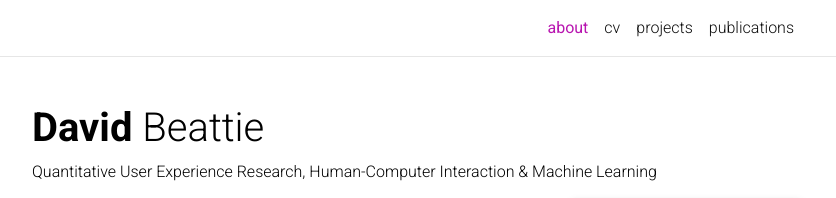
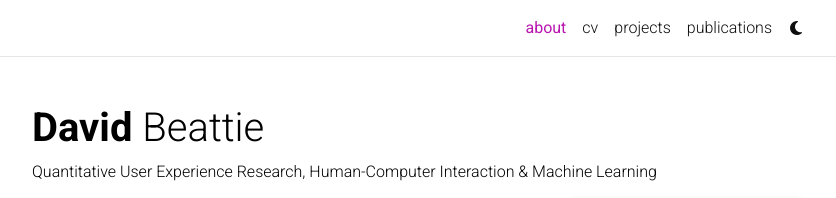
Before and after one commit to davidbeattie/davidbeattie.github.io, a Jekyll site: the page built from _pages/about.md, in a window 1280 px wide. Shown: the top 198 px of the page, without its empty margins (223-1059 px from the left). Built offline with Jekyll 4.4.1, drawn with Linux system fonts in a browser that asks for light colours; a style sheet for code colours, icons or effects is not loaded.

Commit message:
changing colour of highlights

```diff
--- a/_config.yml
+++ b/_config.yml
@@ -285,7 +285,7 @@
 enable_math:                true   # enables math typesetting (uses MathJax)
 enable_tooltips:            false  # enables automatic tooltip links generated
                                    # for each section titles on pages and posts
-enable_darkmode:            false   # enables switching between light/dark modes
+enable_darkmode:            true   # enables switching between light/dark modes
 enable_navbar_social:       false  # enables displaying social links in the
                                    # navbar on the about page
 enable_project_categories:  false   # enables categorization of projects into
--- a/_sass/_variables.scss
+++ b/_sass/_variables.scss
@@ -34,5 +34,5 @@
 
 // Theme colors
 
-$code-bg-color-light:     rgba($purple-color, 0.05);
+$code-bg-color-light:     rgba($blue-color, 0.05);
 $code-bg-color-dark:      #2c3237 !default;
```
